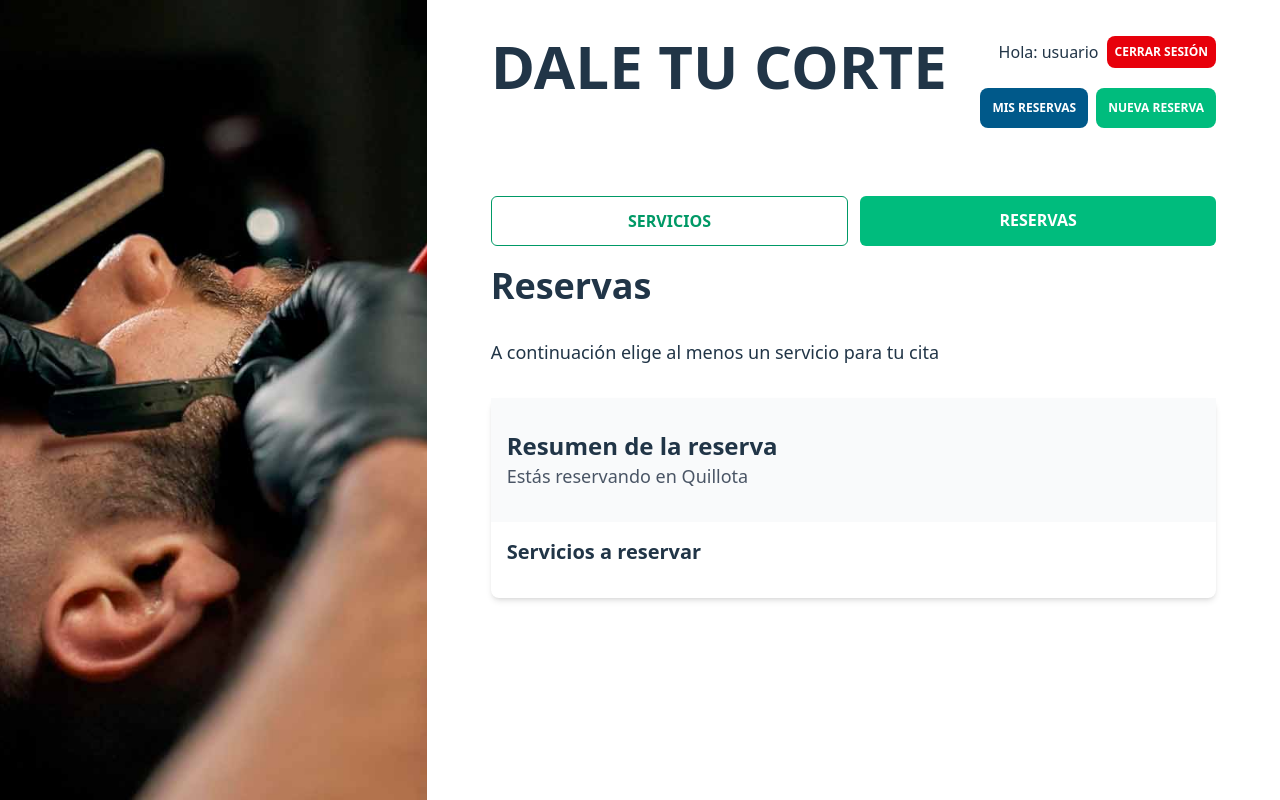
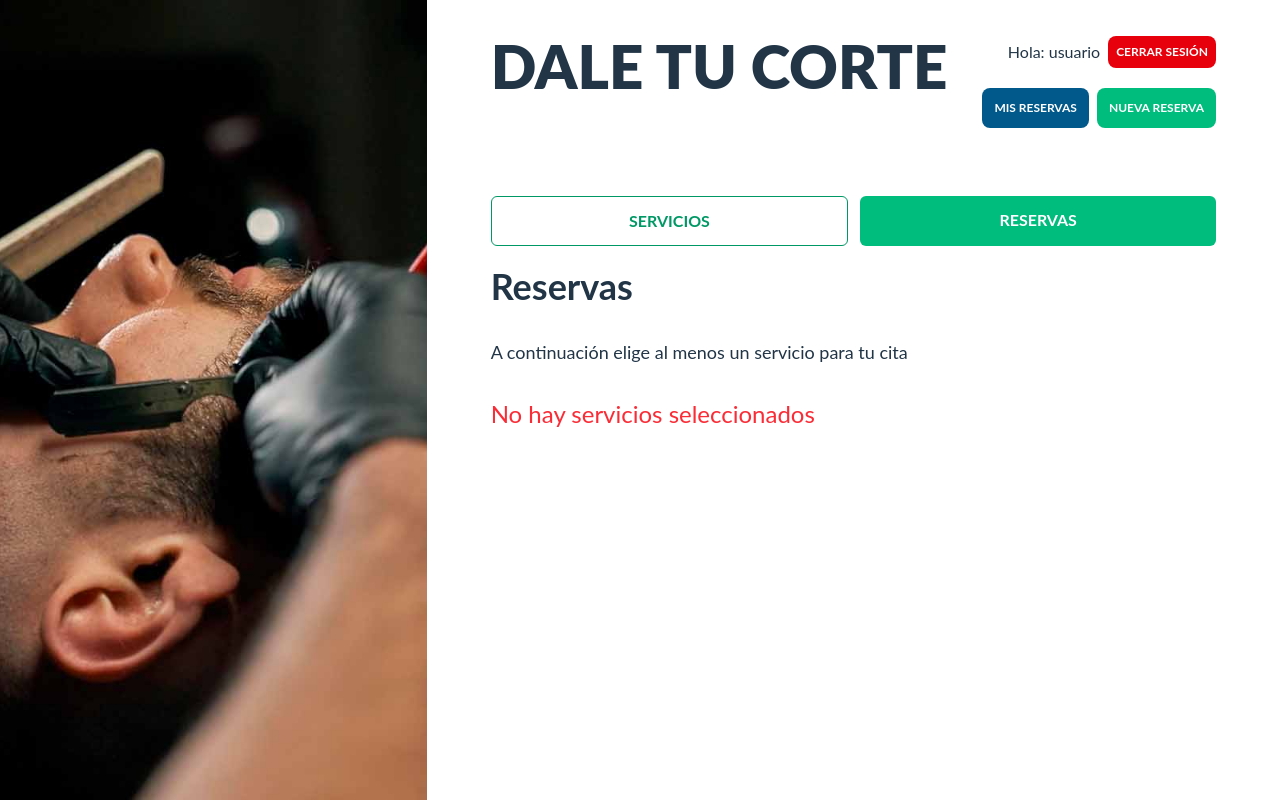
Before and after one commit to michelanyelo/Salon-MEVN, a Vue app in the folder frontend/: page /reservas/nueva/detalles in a window 1280 px wide. Built offline with nearby package versions, Linux system fonts and the light colour scheme.

Commit message:
Agregar soporte para Element Plus, mejorar el diseño de la vista de detalles de reservas y calcular el monto total de servicios seleccionados

```diff
--- a/frontend/index.html
+++ b/frontend/index.html
@@ -6,7 +6,7 @@
     <meta name="viewport" content="width=device-width, initial-scale=1.0">
     <title>Dale tu Corte BarberShop💈✂️</title>
   </head>
-  <body class="bg-white">
+  <body class="bg-white font-lato">
     <div id="app"></div>
     <script type="module" src="/src/main.js"></script>
   </body>
--- a/frontend/package.json
+++ b/frontend/package.json
@@ -12,6 +12,7 @@
   },
   "dependencies": {
     "axios": "^1.7.9",
+    "element-plus": "^2.9.4",
     "pinia": "^2.3.1",
     "sweetalert2": "^11.16.0",
     "vue": "^3.5.13",
--- a/frontend/src/assets/main.css
+++ b/frontend/src/assets/main.css
@@ -1,7 +1,9 @@
 @import "tailwindcss";
+@import url('https://fonts.googleapis.com/css2?family=Lato:ital,wght@0,100;0,300;0,400;0,700;0,900;1,100;1,300;1,400;1,700;1,900&display=swap');
 
 @theme{
     --color-base: oklch(32.05% 0.0413 246.65);
+    --font-lato: "Lato", sans-serif;
 }
 
 @layer {
--- a/frontend/src/components/services/SelectedComp.vue
+++ b/frontend/src/components/services/SelectedComp.vue
@@ -15,11 +15,7 @@ defineProps({
   >
     <div>
       <p class="text-lg font-semibold text-gray-800">{{ service.name }}</p>
-      <p class="text-xl font-bold text-green-600">{{ formatCurrency(service.price) }}</p>
-      <div class="mt-2 pt-1 border-t border-gray-200 text-sm text-gray-600 font-semibold">
-        <p >Viernes, 14 de febrero de 2025</p>
-        <p >18:30 hrs</p>
-      </div>
+      <p class="text-lg font-semibold text-green-600">{{ formatCurrency(service.price) }}</p>
     </div>
 
     <button
--- a/frontend/src/main.js
+++ b/frontend/src/main.js
@@ -1,13 +1,18 @@
 import './assets/main.css'
-
 import { createApp } from 'vue'
 import { createPinia } from 'pinia'
-
 import App from './App.vue'
 import router from './router'
 
+import ElementPlus from 'element-plus';
+import 'element-plus/dist/index.css';
+import es from 'element-plus/es/locale/lang/es';
+
 const app = createApp(App)
 
+app.use(ElementPlus, {
+  locale: es,
+})
 app.use(createPinia())
 app.use(router)
 
--- a/frontend/src/stores/appointments.js
+++ b/frontend/src/stores/appointments.js
@@ -22,9 +22,17 @@ export const useAppointmentStore = defineStore('appointments', () => {
     return (id) => services.value.some((service) => service._id === id)
   })
 
+  const noServicesSelected = computed(() => services.value.length === 0)
+
+  const totalAmount = computed(() => {
+    return services.value.reduce((total, service) => total + service.price, 0)
+  })
+
   return {
     services,
     onServiceSelected,
     isServiceSelected,
+    noServicesSelected,
+    totalAmount,
   }
 })
--- a/frontend/src/views/appointments/DetailsView.vue
+++ b/frontend/src/views/appointments/DetailsView.vue
@@ -1,6 +1,7 @@
 <script setup>
 import SelectedComp from '@/components/services/SelectedComp.vue'
 import { useAppointmentStore } from '@/stores/appointments.js'
+import { formatCurrency } from '@/helpers/index.js'
 
 const appointments = useAppointmentStore()
 </script>
@@ -9,14 +10,17 @@ const appointments = useAppointmentStore()
   <h2 class="text-4xl font-bold">Reservas</h2>
   <p class="text-lg mt-5 text-base">A continuación elige al menos un servicio para tu cita</p>
 
-  <div class="bg-white rounded-lg shadow-md">
+  <p v-if="appointments.noServicesSelected" class="text-red-500 text-2xl">
+    No hay servicios seleccionados
+  </p>
+  <div v-else class="bg-white rounded-lg shadow-md">
     <div class="bg-gray-50 w-full px-4 py-8">
       <h2 class="text-2xl font-bold text-gray-800">Resumen de la reserva</h2>
       <p class="text-lg text-gray-600">Estás reservando en Quillota</p>
     </div>
 
     <div class="p-4">
-      <h3 class="text-xl font-semibold text-gray-700 mb-4">Servicios a reservar</h3>
+      <h4 class="text-lg font-semibold text-gray-700 mb-4">1. Variante del servicio</h4>
       <div class="space-y-4">
         <SelectedComp
           v-for="service in appointments.services"
@@ -25,10 +29,21 @@ const appointments = useAppointmentStore()
         />
       </div>
 
-<!--      <div class="mt-6 pt-4 border-t border-gray-200">-->
-<!--        <p class="text-lg text-gray-700">Sub total servicios agregados</p>-->
-<!--        <p class="text-xl font-bold text-green-600">$29.000 CLP</p>-->
-<!--      </div>-->
+      <div class="mt-6 p-4 border-t border-gray-200 flex justify-between">
+        <p class="text-sm text-gray-700">Sub total servicios agregados</p>
+        <p class="font-bold text-green-600">
+          {{ formatCurrency(appointments.totalAmount) }}
+        </p>
+      </div>
+
+      <div class="mt-5 border-t border-gray-200">
+        <h4 class="text-lg font-semibold text-gray-700 my-4">2. Disponibilidad</h4>
+        <div class="lg:flex gap-5 items-start">
+          <div class="w-full lg:w-120 bg-white flex justify-center rounded-lg">
+            <el-calendar v-model="value" />
+          </div>
+        </div>
+      </div>
 
       <!--      <div class="mt-6 pt-4 border-t border-gray-200">-->
       <!--        <p class="text-lg text-gray-700">¿Tienes algún código de descuento?</p>-->
```
Also changed, not shown: 1 other file (tests, documents, lock files or other folders). Lines whose indentation alone changed are shown as unchanged.
